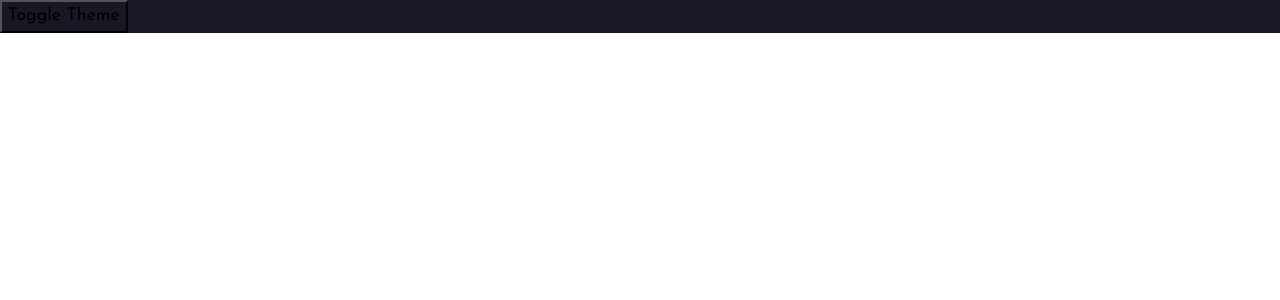
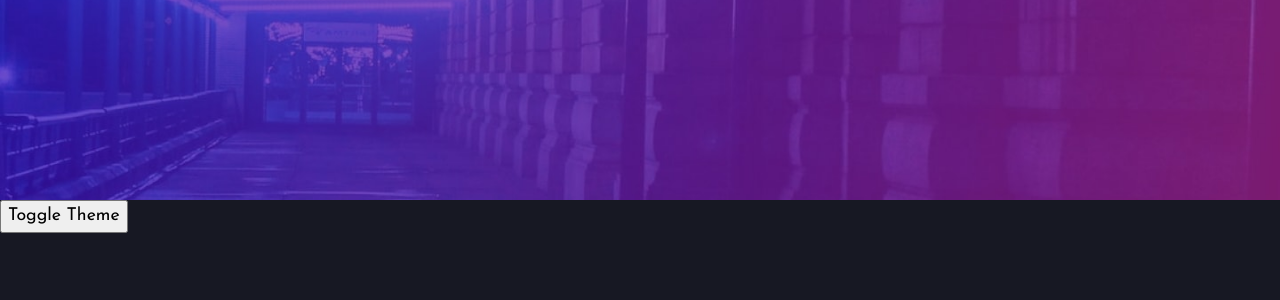
Before and after one commit to MatildaMared/frontendmentor__todo-app, a React (Vite) app: page / in a window 1280 px wide. Shown: the top 300 px of the page. Built offline with nearby package versions, Linux system fonts and the light colour scheme.

Commit message:
add theme context

```diff
--- a/src/App.tsx
+++ b/src/App.tsx
@@ -1,24 +1,27 @@
-import { useState } from "react";
-import logo from "./logo.svg";
+import { useState, useContext } from "react";
 import styled, { ThemeProvider } from "styled-components";
 import { lightTheme, darkTheme } from "./styling/themes";
-import useTheme from "./hooks/useTheme";
 import { Theme } from "./models/Theme";
+import Header from "./components/Header";
+import { ThemeContext } from "./context/ThemeContext";
 
 function App() {
-	const [theme, toggleTheme] = useTheme();
+	const { theme, toggleTheme } = useContext(ThemeContext);
 	const selectedTheme = theme === Theme.light ? lightTheme : darkTheme;
+	console.log("Selected theme from APP is: ", theme);
 
 	return (
 		<ThemeProvider theme={selectedTheme}>
-			<Container className="App">
-				<button onClick={toggleTheme} style={{backgroundColor: "var(--color-red)"}}>Toggle Theme</button>
+			<Container>
+				<Header />
+				<button onClick={toggleTheme}>Toggle Theme</button>
 			</Container>
 		</ThemeProvider>
 	);
 }
 
 const Container = styled.div`
+	height: 100%;
 	background-color: ${(props) => props.theme.background};
 `;
 
--- /dev/null
+++ b/src/components/Header/Header.tsx
@@ -0,0 +1,35 @@
+import React, { useContext } from "react";
+import styled from "styled-components";
+import bgDesktopDark from "../../assets/images/bg-desktop-dark.jpg";
+import bgDesktopLight from "../../assets/images/bg-desktop-light.jpg";
+import bgMobileDark from "../../assets/images/bg-mobile-dark.jpg";
+import bgMobileLight from "../../assets/images/bg-mobile-light.jpg";
+import { ThemeContext } from "../../context/ThemeContext";
+import { Theme } from "../../models/Theme";
+
+const Header = () => {
+    const { theme } = useContext(ThemeContext);
+
+	return (
+		<Container currentTheme={theme}></Container>
+	);
+};
+
+interface HeaderProps {
+	currentTheme: Theme;
+}
+
+const Container = styled.header<HeaderProps>`
+	height: 12.5rem;
+	width: 100%;
+	background-image: url(${(props) => props.currentTheme === Theme.light ? bgMobileLight : bgMobileDark});
+    background-size: cover;
+    background-position: center;
+
+	@media (min-width: ${(props) => props.theme.breakpoints.mobile}) {
+		color: var(--color-red);
+		background-image: url(${(props) => props.currentTheme === Theme.light ? bgDesktopLight : bgDesktopDark});
+	}
+`;
+
+export default Header;
--- /dev/null
+++ b/src/components/Header/index.ts
@@ -0,0 +1,2 @@
+export * from "./Header";
+export { default } from "./Header";
--- /dev/null
+++ b/src/context/ThemeContext.tsx
@@ -0,0 +1,31 @@
+import React, { createContext } from "react";
+import { Theme } from "../models/Theme";
+
+interface initialState {
+	theme: Theme;
+	toggleTheme: () => void;
+}
+
+const ThemeContext = createContext({
+	theme: Theme.dark,
+	toggleTheme: () => {},
+});
+
+interface Props {
+	children: React.ReactNode;
+}
+
+// Provider
+const ThemeProvider = (props: Props) => {
+	const [theme, setTheme] = React.useState(Theme.dark);
+	const toggleTheme = () => {
+		setTheme(theme === Theme.dark ? Theme.light : Theme.dark);
+	};
+	return (
+		<ThemeContext.Provider value={{ theme, toggleTheme }}>
+			{props.children}
+		</ThemeContext.Provider>
+	);
+};
+
+export { ThemeContext, ThemeProvider };
--- a/src/hooks/useTheme.ts
+++ /dev/null
@@ -1,12 +0,0 @@
-import { useState } from "react";
-import { Theme } from "../models/Theme";
-
-const useTheme = () => {
-	const [theme, setTheme] = useState(Theme.dark);
-	const themeToggler = () => {
-		theme === Theme.dark ? setTheme(Theme.light) : setTheme(Theme.dark);
-	};
-    return [ theme, themeToggler ] as const;
-};
-
-export default useTheme;
--- a/src/main.tsx
+++ b/src/main.tsx
@@ -4,12 +4,15 @@ import App from "./App";
 import { StylesReset } from "./styling/reset";
 import { GlobalStyles } from "./styling/globalStyles";
 import { Variables } from "./styling/variables";
+import { ThemeProvider } from "./context/ThemeContext";
 
 ReactDOM.createRoot(document.getElementById("root")!).render(
-	<React.StrictMode>
-		<StylesReset />
-		<GlobalStyles />
-		<Variables />
-		<App />
-	</React.StrictMode>
+	<ThemeProvider>
+		<React.StrictMode>
+			<Variables />
+			<StylesReset />
+			<GlobalStyles />
+			<App />
+		</React.StrictMode>
+	</ThemeProvider>
 );
--- a/src/styling/reset.ts
+++ b/src/styling/reset.ts
@@ -21,7 +21,7 @@ export const StylesReset = createGlobalStyle`
     /*
     3. Allow percentage-based heights in the application
     */
-    html, body {
+    html, body, #root {
     height: 100%;
     }
     /*
--- a/src/styling/themes.ts
+++ b/src/styling/themes.ts
@@ -1,7 +1,13 @@
 export const lightTheme = {
+	breakpoints: {
+		mobile: "23.43rem",
+	},
 	background: "#FAFAFA",
 };
 
 export const darkTheme = {
+	breakpoints: {
+		mobile: "23.43rem",
+	},
 	background: "#171823",
 };
--- a/src/styling/variables.ts
+++ b/src/styling/variables.ts
@@ -6,5 +6,11 @@ export const Variables = createGlobalStyle`
         --font-size-base: clamp(1rem, 0.21vw + 0.94rem, 1.13rem);
         --font-size-md: clamp(1.25rem, 0.41vw + 1.13rem, 1.5rem);
         --font-size-lg: clamp(1.56rem, 0.72vw + 1.35rem, 2rem);
+
+        --desktop-breakpoint: 90rem;
+        /* --mobile-breakpoint: 31.25rem; */
+        --mobile-breakpoint: 500px;
+
+        --color-red: #ff0000;
     }
 `;
```
